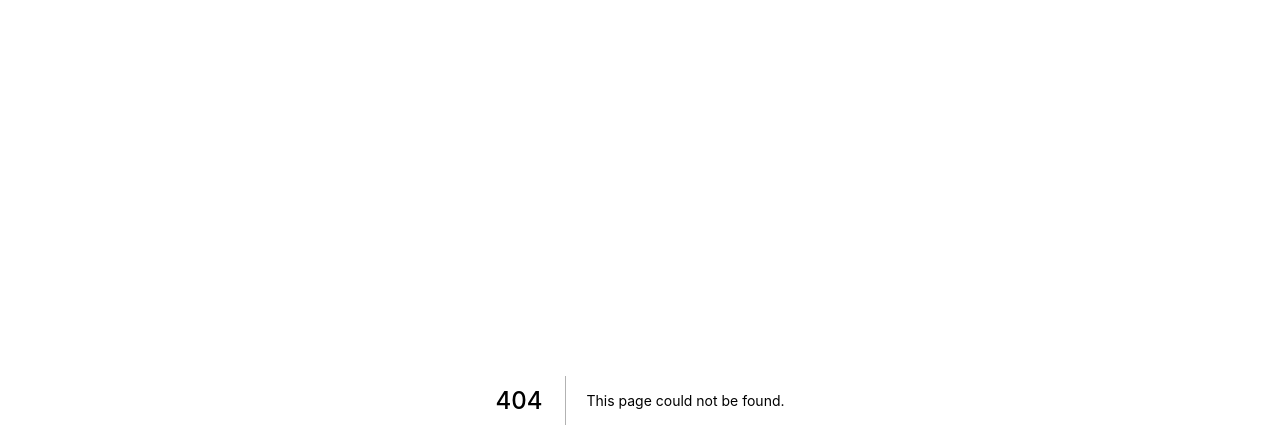
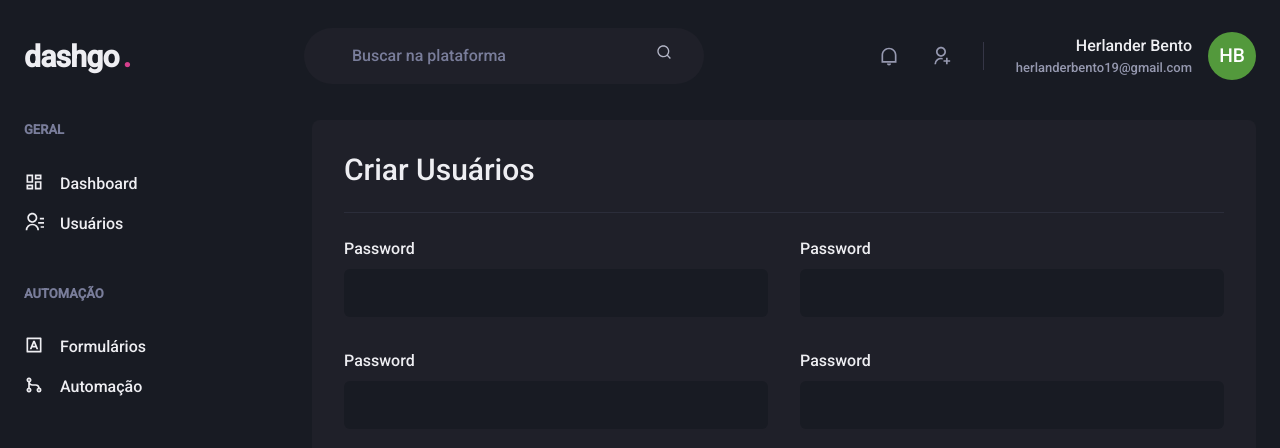
Before and after one commit to herlanderbento/dashgo, a Next.js app: page /users/create in a window 1280 px wide. Before the commit this address had no page. Shown: the top 448 px of the page. Built offline with nearby package versions, Linux system fonts and the light colour scheme.

Commit message:
Componente paginaçao

```diff
--- /dev/null
+++ b/src/pages/users/create.tsx
@@ -0,0 +1,48 @@
+import {
+  Box,
+  Flex,
+  Heading,
+  Button,
+  Divider,
+  VStack,
+  SimpleGrid,
+} from "@chakra-ui/react";
+import { Input } from "../../components/Form/Input";
+import { Header } from "../../components/Header";
+import { Sidebar } from "../../components/Sidebar";
+
+export default function CreateUser() {
+  return (
+    <Box>
+      <Header />
+
+      <Flex w="100%" maxWidth={1480} my="6" mx="auto" px="6">
+        <Sidebar />
+
+        <Box flex="1" borderRadius={8} bg="gray.800" p="8">
+          <Heading size="lg" fontWeight="normal">
+            Criar Usuários
+          </Heading>
+
+          <Divider my="6" borderColor="gray.700" />
+
+          <VStack spacing="8">
+            <SimpleGrid minChildWidth="240px" spacing="8" w="100%">
+              <Input name="name" type="text" label="Nome completo" />
+              <Input name="email" type="email" label="E-mail" />
+            </SimpleGrid>
+
+            <SimpleGrid minChildWidth="240px" spacing="8" w="100%">
+              <Input name="password" type="password" label="Senha" />
+              <Input
+                name="password_confirmation"
+                type="password"
+                label="Confirmação da senha"
+              />
+            </SimpleGrid>
+          </VStack>
+        </Box>
+      </Flex>
+    </Box>
+  );
+}
```
